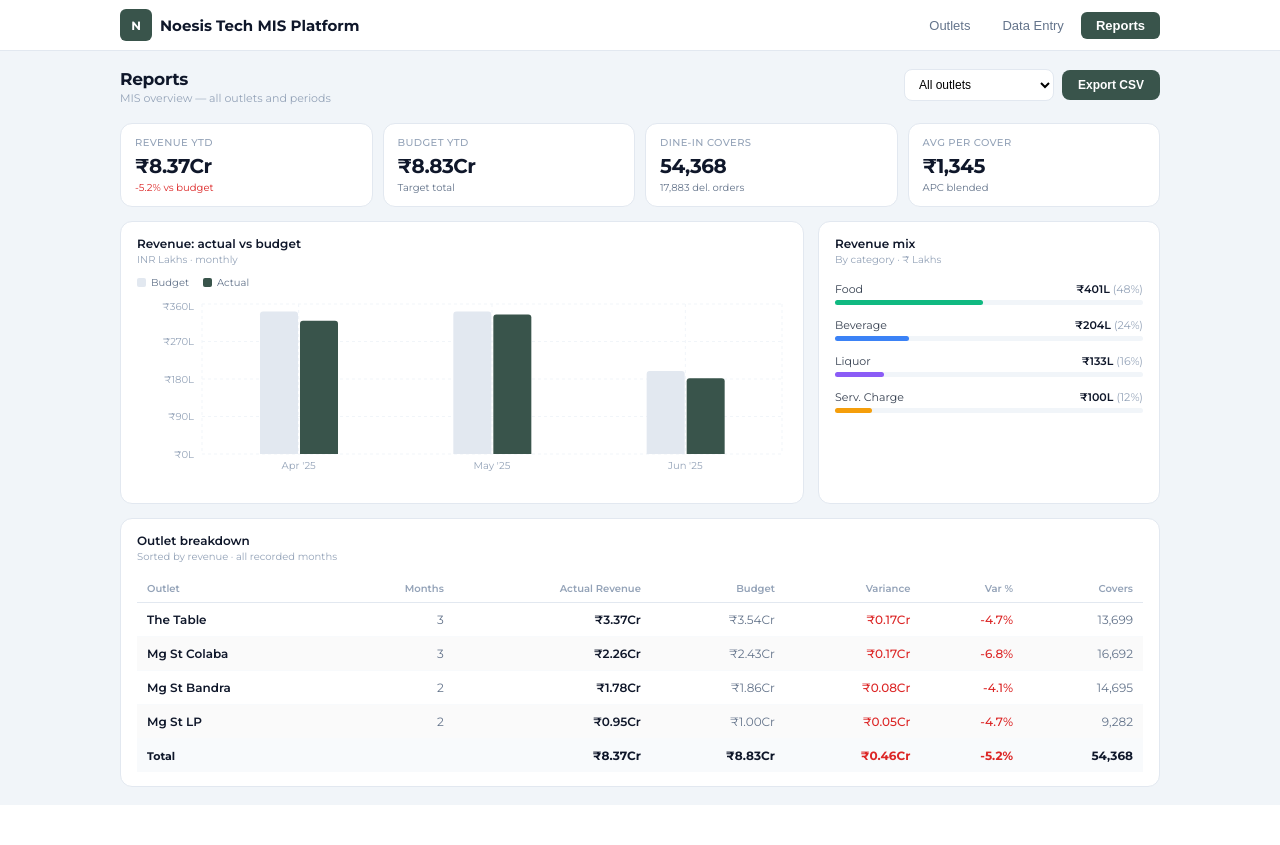
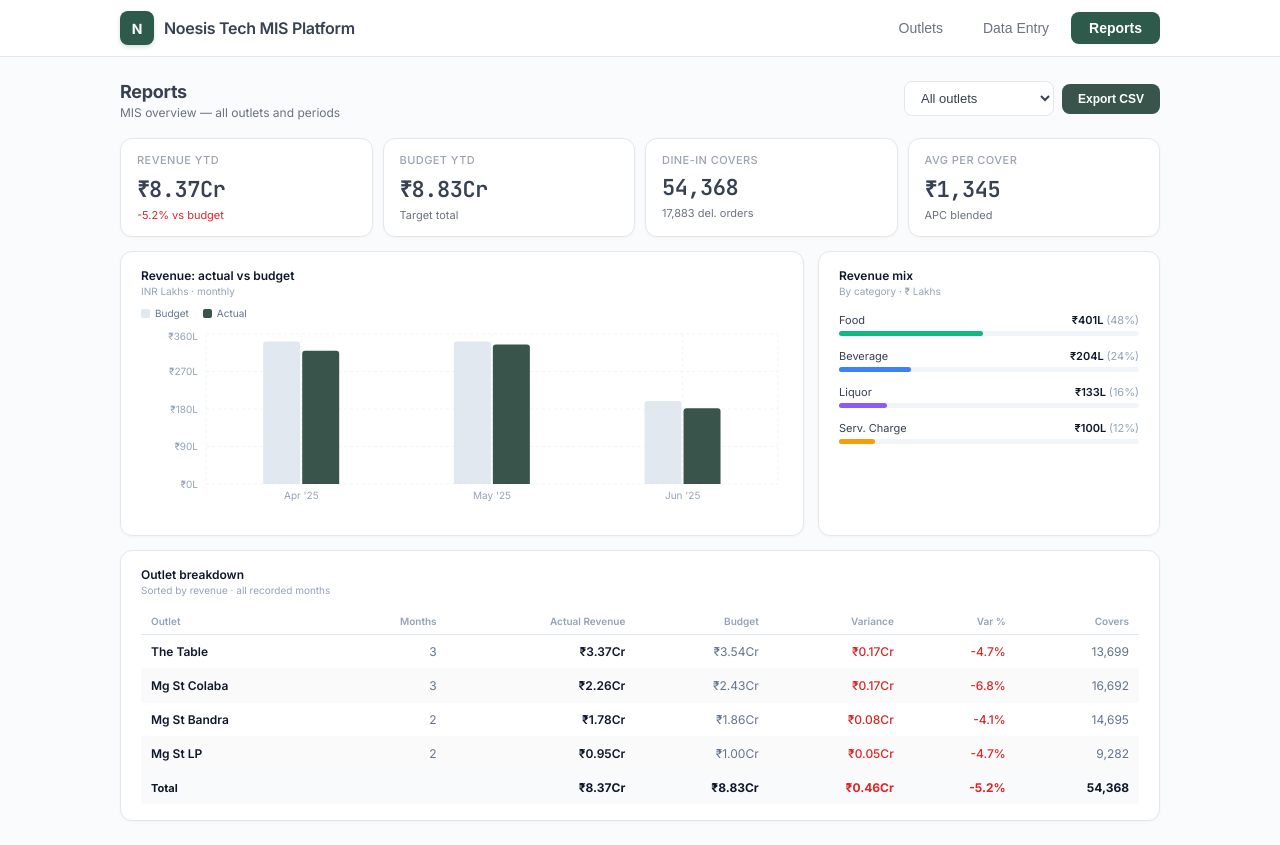
Before and after one commit to rahulnoesis/mis-app, a React (Vite) app: page / in a window 1280 px wide. Both pictures are taken after a click on the button "Reports". Before the commit the page ends 805 px from the top, so only its background shows below. Built offline with nearby package versions, Linux system fonts and the light colour scheme.

Commit message:
Redesign UI - eye-friendly finance colors

```diff
--- a/index.html
+++ b/index.html
@@ -6,7 +6,7 @@
     <meta name="viewport" content="width=device-width, initial-scale=1.0" />
     <link rel="preconnect" href="https://fonts.googleapis.com">
     <link rel="preconnect" href="https://fonts.gstatic.com" crossorigin>
-    <link href="https://fonts.googleapis.com/css2?family=Montserrat:wght@400;500;600;700&display=swap" rel="stylesheet">
+    <link href="https://fonts.googleapis.com/css2?family=Inter:wght@400;500;600;700&family=JetBrains+Mono:wght@400;500;600&display=swap" rel="stylesheet">
     <title>Noesis Tech MIS Platform</title>
   </head>
   <body>
--- a/src/App.jsx
+++ b/src/App.jsx
@@ -33,8 +33,23 @@ const SEED_ENTRIES = [
 const fmt = n => "₹"+(n/100000).toFixed(1)+"L";
 const fmtCr = n => "₹"+(n/10000000).toFixed(2)+"Cr";
 const fmtN = n => (n||0).toLocaleString("en-IN");
+const fmtMono = n => n.toLocaleString("en-IN");
 const varPct = (a,b) => !b ? "—" : ((a-b)/b*100).toFixed(1)+"%";
 const isPos = (a,b) => a >= b;
+
+const C = {
+  bg: "#FAFBFC",
+  card: "#FFFFFF",
+  primary: "#2D5A4A",
+  primaryHover: "#234839",
+  text: "#374151",
+  textLight: "#6B7280",
+  textMuted: "#9CA3AF",
+  border: "#E5E7EB",
+  positive: "#059669",
+  negative: "#BE123C",
+  inputBg: "#F9FAFB",
+};
 
 export default function App() {
   const [tab, setTab] = useState("entry");
@@ -46,26 +61,26 @@ export default function App() {
   const getId = () => String(uid.current++);
 
   return (
-    <div style={{fontFamily:"Montserrat,sans-serif",background:"#f1f5f9",minHeight:"640px"}}>
-      <div style={{background:"#fff",borderBottom:"0.5px solid #e2e8f0"}}>
-        <div style={{maxWidth:1080,margin:"0 auto",padding:"0 20px",display:"flex",alignItems:"center",height:50}}>
-          <div style={{display:"flex",alignItems:"center",gap:8}}>
-            <div style={{width:32,height:32,background:"#39544B",borderRadius:6,display:"flex",alignItems:"center",justifyContent:"center"}}>
-              <span style={{color:"#fff",fontSize:12,fontWeight:700}}>N</span>
+    <div style={{fontFamily:"'Inter',sans-serif",background:C.bg,minHeight:"640px"}}>
+      <div style={{background:C.card,borderBottom:`1px solid ${C.border}`}}>
+        <div style={{maxWidth:1080,margin:"0 auto",padding:"0 20px",display:"flex",alignItems:"center",height:56}}>
+          <div style={{display:"flex",alignItems:"center",gap:10}}>
+            <div style={{width:34,height:34,background:C.primary,borderRadius:8,display:"flex",alignItems:"center",justifyContent:"center",boxShadow:"0 2px 4px rgba(45,90,74,0.2)"}}>
+              <span style={{color:"#fff",fontSize:14,fontWeight:700,"fontFamily":"'Inter',sans-serif"}}>N</span>
             </div>
-            <span style={{fontWeight:700,fontSize:15,color:"#0f172a"}}>Noesis Tech MIS Platform</span>
+            <span style={{fontWeight:600,fontSize:16,color:C.text,letterSpacing:"-0.3px"}}>Noesis Tech MIS Platform</span>
           </div>
           <div style={{flex:1}}/>
-          <nav style={{display:"flex",gap:2}}>
+          <nav style={{display:"flex",gap:4}}>
             {[["outlets","Outlets"],["entry","Data Entry"],["reports","Reports"]].map(([k,l])=>(
-              <button key={k} onClick={()=>setTab(k)} style={{padding:"6px 15px",borderRadius:6,border:"none",cursor:"pointer",fontSize:13,fontWeight:tab===k?600:400,background:tab===k?"#39544B":"transparent",color:tab===k?"#fff":"#64748b"}}>
+              <button key={k} onClick={()=>setTab(k)} style={{padding:"8px 18px",borderRadius:8,border:"none",cursor:"pointer",fontSize:14,fontWeight:tab===k?600:500,background:tab===k?C.primary:"transparent",color:tab===k?"#fff":C.textLight}}>
                 {l}
               </button>
             ))}
           </nav>
         </div>
       </div>
-      <div style={{maxWidth:1080,margin:"0 auto",padding:"18px 20px"}}>
+      <div style={{maxWidth:1080,margin:"0 auto",padding:"24px 20px"}}>
         {tab==="outlets" && <OutletsPage outlets={outlets} setOutlets={setOutlets} getId={getId}/>}
         {tab==="entry" && <EntryPage outlets={outlets} entries={entries} setEntries={setEntries} dailyEntries={dailyEntries} setDailyEntries={setDailyEntries} subTab={subTab} setSubTab={setSubTab} getId={getId}/>}
         {tab==="reports" && <ReportsPage outlets={outlets} entries={entries} dailyEntries={dailyEntries}/>}
@@ -723,18 +738,18 @@ function ReportsPage({outlets, entries, dailyEntries }) {
   );
 }
 
-function Card({children}){return <div style={{background:"#fff",border:"0.5px solid #e2e8f0",borderRadius:12,padding:"14px 16px"}}>{children}</div>;}
-function KCard({label,val,sub,subC="#64748b"}){
+function Card({children}){return <div style={{background:C.card,border:`1px solid ${C.border}`,borderRadius:12,padding:"16px 20px",boxShadow:"0 1px 3px rgba(0,0,0,0.04)"}}>{children}</div>;}
+function KCard({label,val,sub,subC=C.textLight}){
   return(
-    <div style={{background:"#fff",border:"0.5px solid #e2e8f0",borderRadius:12,padding:"12px 14px"}}>
-      <div style={{fontSize:10,fontWeight:500,color:"#94a3b8",textTransform:"uppercase",letterSpacing:"0.04em",marginBottom:5}}>{label}</div>
-      <div style={{fontSize:20,fontWeight:700,color:"#0f172a",letterSpacing:"-0.5px"}}>{val}</div>
-      {sub&&<div style={{fontSize:10,color:subC,marginTop:3}}>{sub}</div>}
+    <div style={{background:C.card,border:`1px solid ${C.border}`,borderRadius:12,padding:"14px 16px",boxShadow:"0 1px 3px rgba(0,0,0,0.04)"}}>
+      <div style={{fontSize:11,fontWeight:500,color:C.textMuted,textTransform:"uppercase",letterSpacing:"0.04em",marginBottom:6}}>{label}</div>
+      <div style={{fontSize:22,fontWeight:700,color:C.text,letterSpacing:"-0.5px","fontFamily":"'JetBrains Mono',monospace"}}>{val}</div>
+      {sub&&<div style={{fontSize:11,color:subC,marginTop:4}}>{sub}</div>}
     </div>
   );
 }
-function PH({title,sub,noMb}){return <div style={{marginBottom:noMb?0:16}}><div style={{fontSize:17,fontWeight:700,color:"#0f172a",letterSpacing:"-0.3px"}}>{title}</div>{sub&&<div style={{fontSize:11,color:"#94a3b8",marginTop:2}}>{sub}</div>}</div>;}
-function Lbl({children}){return <div style={{fontSize:10,fontWeight:600,color:"#64748b",marginBottom:5,textTransform:"uppercase",letterSpacing:"0.03em"}}>{children}</div>;}
-function SB({bg,col,onClick,children}){return <button onClick={onClick} style={{background:bg,color:col,border:"none",borderRadius:6,padding:"4px 9px",fontSize:10,fontWeight:600,cursor:"pointer"}}>{children}</button>;}
-const iStyle={border:"0.5px solid #e2e8f0",borderRadius:8,padding:"7px 10px",fontSize:12,outline:"none"};
-const selStyle={border:"0.5px solid #e2e8f0",borderRadius:8,padding:"7px 10px",fontSize:12,outline:"none",background:"#fff",cursor:"pointer"};
+function PH({title,sub,noMb}){return <div style={{marginBottom:noMb?0:18}}><div style={{fontSize:18,fontWeight:700,color:C.text,letterSpacing:"-0.3px"}}>{title}</div>{sub&&<div style={{fontSize:12,color:C.textLight,marginTop:3}}>{sub}</div>}</div>;}
+function Lbl({children}){return <div style={{fontSize:11,fontWeight:600,color:C.textLight,marginBottom:6,textTransform:"uppercase",letterSpacing:"0.03em"}}>{children}</div>;}
+function SB({bg,col,onClick,children}){return <button onClick={onClick} style={{background:bg,color:col,border:"none",borderRadius:6,padding:"5px 10px",fontSize:11,fontWeight:600,cursor:"pointer"}}>{children}</button>;}
+const iStyle={border:`1px solid ${C.border}`,borderRadius:8,padding:"8px 12px",fontSize:13,outline:"none",background:C.inputBg,color:C.text};
+const selStyle={border:`1px solid ${C.border}`,borderRadius:8,padding:"8px 12px",fontSize:13,outline:"none",background:C.card,cursor:"pointer",color:C.text};
```
